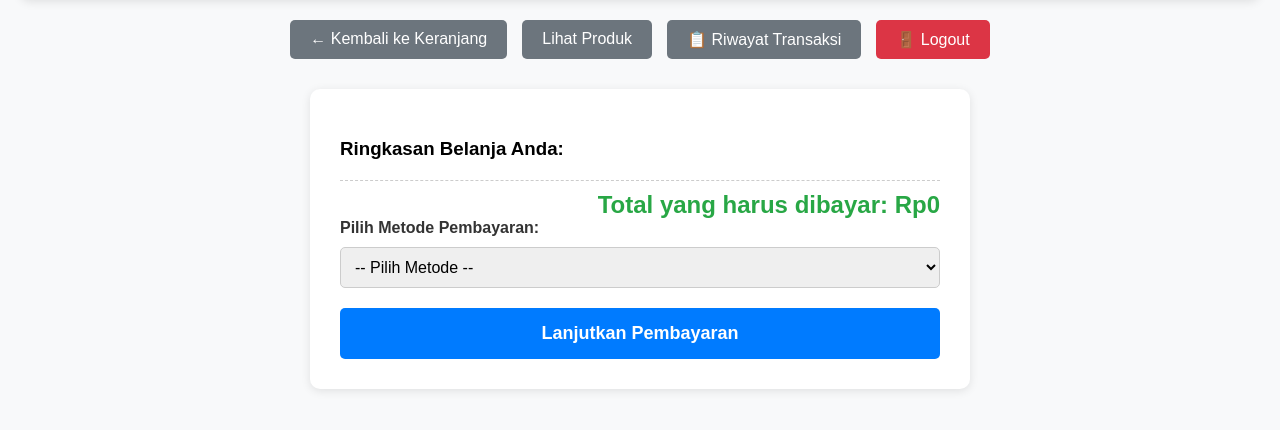
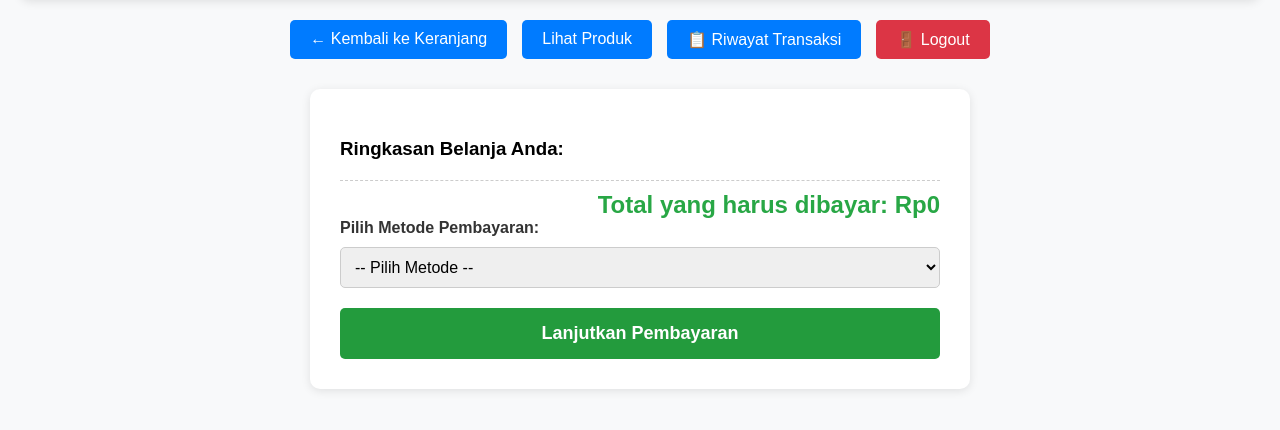
Before and after one commit to LouisF-min/Project, a CodeIgniter 4 app: the page made by app/Views/bayar.php in a window 1280 px wide. Shown: the part 88-518 px from the top of the page. Run offline with PHP 8.4 and a stand-in for CodeIgniter, Linux system fonts and the light colour scheme; the template is opened without the code that fills it, so the values that code supplies are empty; some libraries are stand-ins or nearby versions.

Commit message:
edit bayar

```diff
--- a/app/Views/bayar.php
+++ b/app/Views/bayar.php
@@ -29,14 +29,14 @@
         }
         .nav-link {
             padding: 10px 20px;
-            background: #6c757d;
+            background:#007bff;
             color: white;
             text-decoration: none;
             border-radius: 5px;
             transition: background 0.3s;
         }
         .nav-link:hover {
-            background: #545b62;
+            background: #0056b3;
         }
         .logout-link {
             background: #dc3545;
@@ -98,7 +98,7 @@
         .btn-process-payment {
             width: 100%;
             padding: 15px;
-            background: #007bff;
+            background:rgb(35, 155, 61);
             color: white;
             border: none;
             border-radius: 5px;
@@ -108,7 +108,7 @@
             transition: background 0.3s;
         }
         .btn-process-payment:hover {
-            background: #0056b3;
+            background: #218838;
         }
     </style>
 </head>
```
